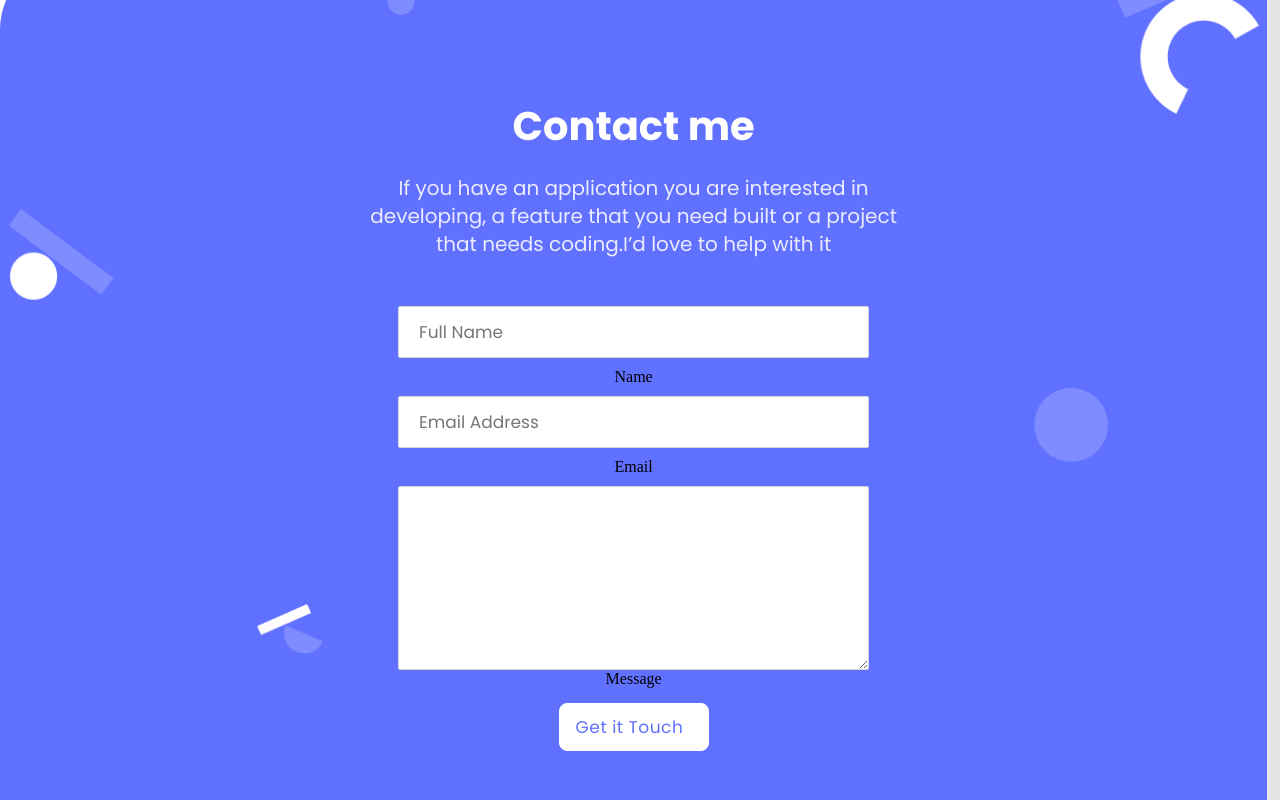
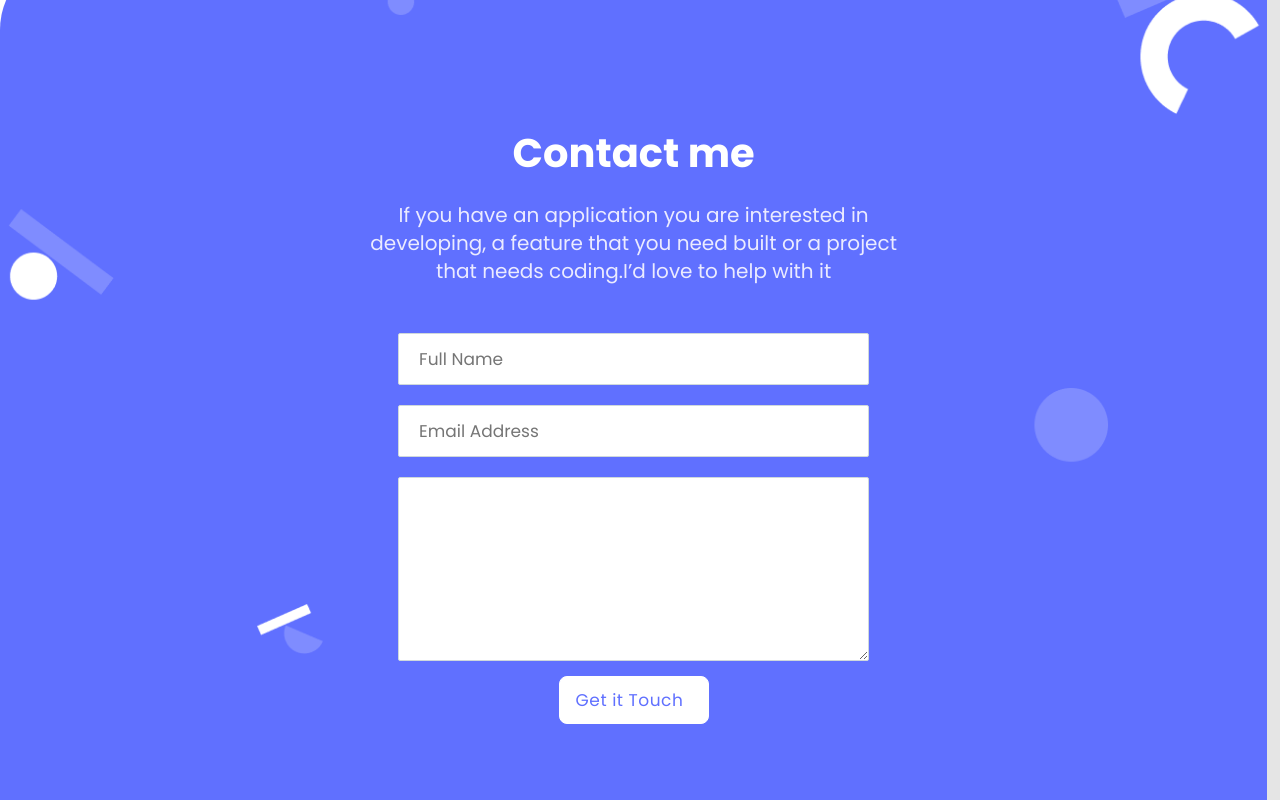
Before and after one commit to peterboro/Peterboro-Portfolio, a website: page index.html in a window 1280 px wide. Shown: the part 4561-5361 px from the top of the page. Drawn offline with Linux system fonts and the light colour scheme.

Commit message:
Update Html and Css Label Element

```diff
--- a/index.html
+++ b/index.html
@@ -277,10 +277,13 @@
         a feature that you need built or a project that needs coding.I’d love to help with it
       </p>
       <form class="contactform" action="https://formspree.io/f/myyoqzdn" method="POST">
-        <label for="name"><input type="text" name="name" placeholder="Full Name" maxlength="30" required />Name</label>
-        <label for="email"><input type="email" name="email" placeholder="Email Address" required />Email </label>
-        <label for="message"></label><textarea name="message" placeholder="Write your message here" maxlength="500" required>
-        </textarea>Message</label>
+        <label for="name">Name</label>
+        <input type="text" name="name" placeholder="Full Name" maxlength="30" required />
+        <label for="email">Email </label>
+        <input type="email" name="email" placeholder="Email Address" required />
+        <label for="message">Message</label>
+        <textarea name="message" placeholder="Write your message here" maxlength="500" required>
+        </textarea>
         <button type="submit" class="contactme contactbutton">Get it Touch</button>
       </form>
       <div>
--- a/style.css
+++ b/style.css
@@ -1,4 +1,8 @@
 @import url("https://fonts.googleapis.com/css2?family=Poppins:ital,wght@1,100&display=swap");
+
+label {
+  display: none;
+}
 
 @media screen and (max-width: 1023px) and (min-width: 700px), (min-width: 1024px) {
   body {
```
